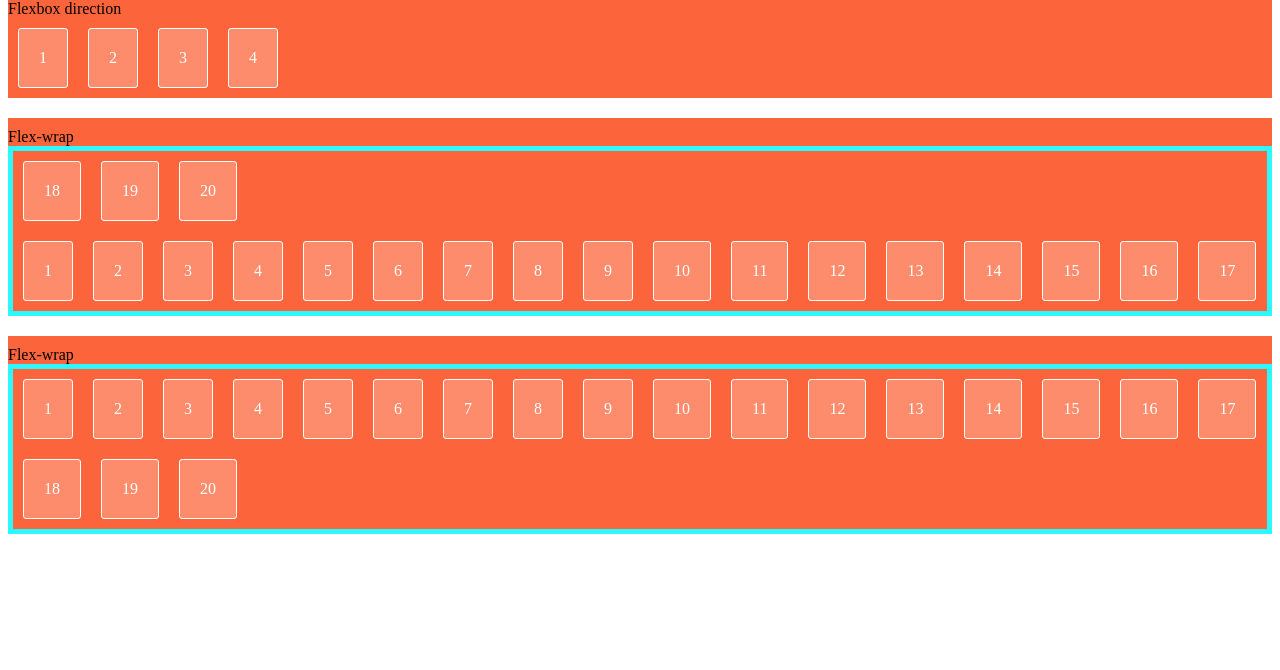
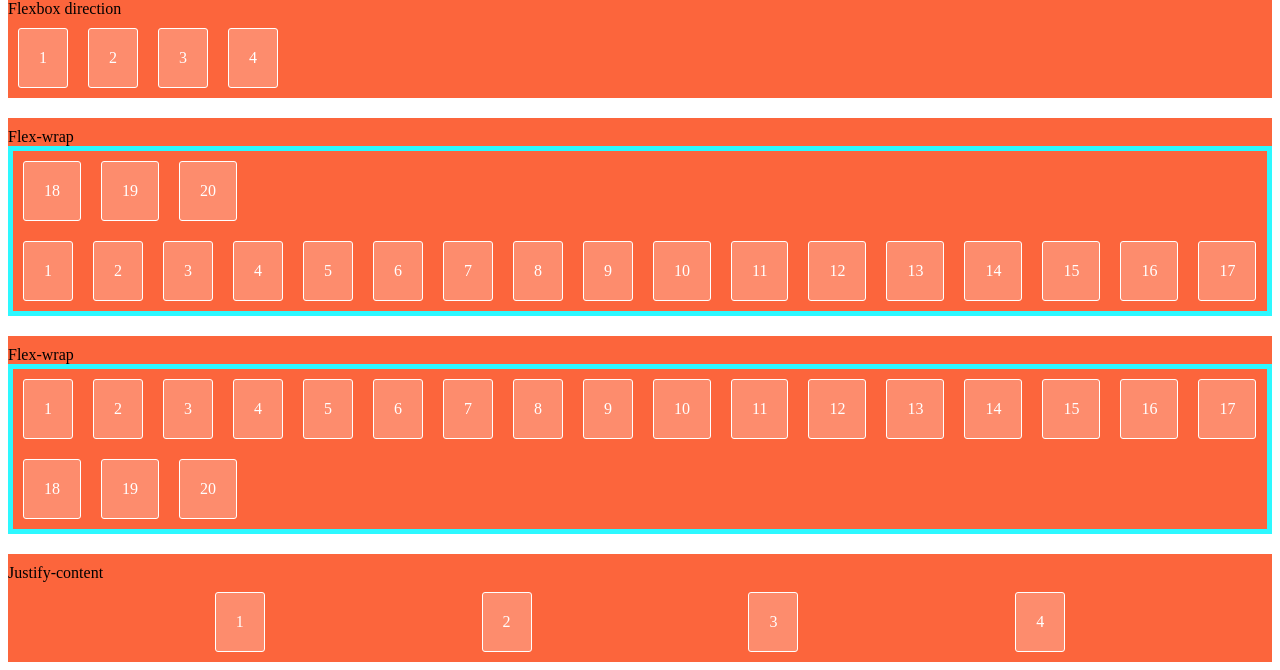
Before and after one commit to tindao02/explorer, a plain HTML site: page Flexbox01/index.html in a window 1280 px wide. Shown: the part 394-1064 px from the top of the page. Before the commit the page ends 936 px from the top, so only its background shows below. Drawn offline with Linux system fonts and the light colour scheme.

Commit message:
Justify-content

```diff
--- a/Flexbox01/index.html
+++ b/Flexbox01/index.html
@@ -74,5 +74,15 @@
     </div>
   </section>
 
+  <section>
+    Justify-content
+    <div class="container justify-content">
+      <div>1</div>
+      <div>2</div>
+      <div>3</div>
+      <div>4</div>
+    </div>
+  </section>
+
 </body>
 </html>
--- a/Flexbox01/style.css
+++ b/Flexbox01/style.css
@@ -53,3 +53,11 @@ section + section {
   border: 5px solid rgb(45, 248, 255);
   flex-flow: row wrap;
 }
+
+
+/* JUSTIFY CONTENT */
+.justify-content {
+  display: flex;
+  justify-content: space-evenly;
+  flex-direction: row;
+}
```
